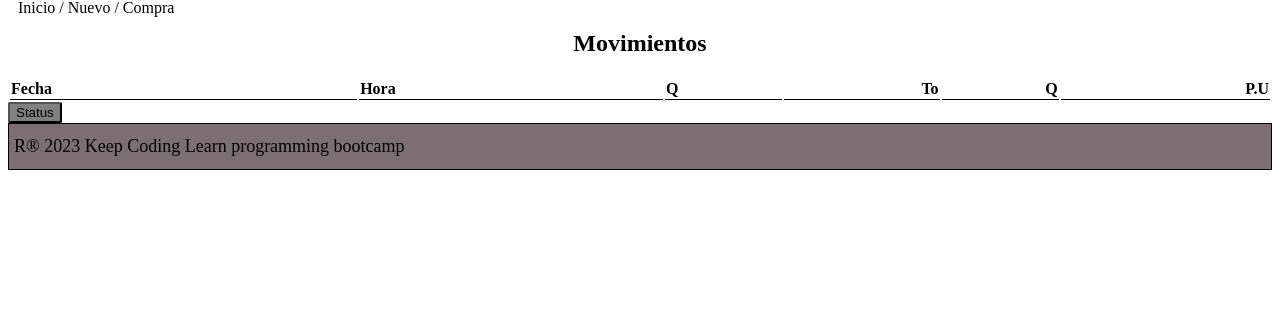
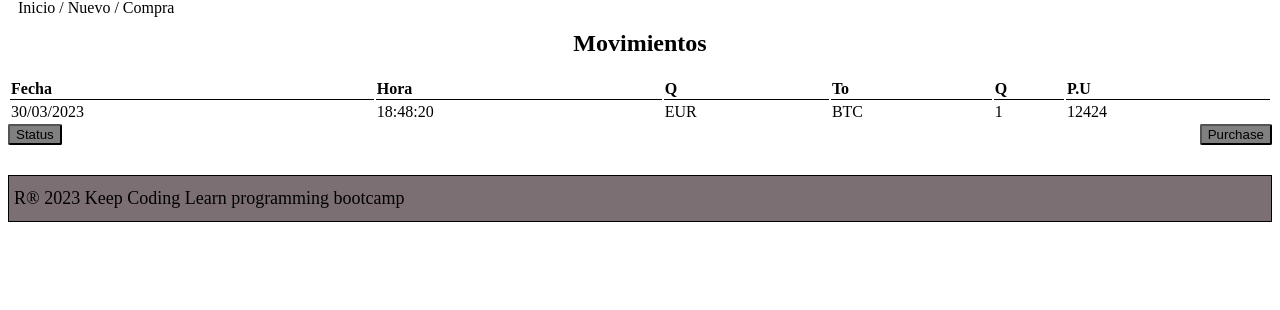
Before and after one commit to enelombopaez/criptoflask, a Flask app: page / in a window 1280 px wide. Shown: the part 67-377 px from the top of the page. Run offline with Flask 2, Linux system fonts and the light colour scheme; data comes from the database, SQL or seed files in the repository; lists and menus that the app fills with data are empty; parts of the project's set-up code (start-up, migrations or seed data) failed here and were passed over.

Commit message:
mejorar identacion de la table

```diff
--- a/balance/static/css/styles.css
+++ b/balance/static/css/styles.css
@@ -43,6 +43,7 @@ footer {
     background-color: var(--primary-color);
     color: black;
     height: 45px;
+    margin-top: 30px;
     font-size: large;
     line-height: 45px;
     padding-left: 5px;
@@ -67,6 +68,11 @@ table.paper {
     text-align: left;
 }
 
+.datos-tabla {
+    text-align: left;
+}
+
+
 .fecha,
 .numero,
 .acciones {
--- a/balance/templates/index.html
+++ b/balance/templates/index.html
@@ -21,12 +21,18 @@
               <th class="titulo-tabla">Fecha</th>
               <th class="titulo-tabla">Hora</th>
               <th class="titulo-tabla">Q</th>
-              <th class="titulo-tabla numero">To</th>
-              <th class="titulo-tabla acciones">Q</th>
-              <th class="titulo-tabla acciones">P.U</th>
+              <th class="titulo-tabla">To</th>
+              <th class="titulo-tabla">Q</th>
+              <th class="titulo-tabla">P.U</th>
             </tr>
           </thead>
           <tbody id="cuerpo-tabla">
+            <td class="datos-tabla">30/03/2023</td>
+            <td class="datos-tabla">18:48:20</td>
+            <td class="datos-tabla">EUR</td>
+            <td class="datos-tabla">BTC</td>
+            <td class="datos-tabla">1</td>
+            <td class="datos-tabla">12424</td>
             <!-- Aquí tenemos que cargar los movimientos que leamos desde la API -->
           </tbody>
         </table>
@@ -34,6 +40,9 @@
       <a href="/status">
         <button style="background-color: gray; color: black; border-radius: 2px;" >Status</button>
       </a>
+      <a href="/status">
+        <button style="background-color: gray; color: black; border-radius: 2px; float: right;" >Purchase</button>
+      </a>
 
       <footer class="pie-pagina">
         R® 2023 Keep Coding Learn programming bootcamp
```
